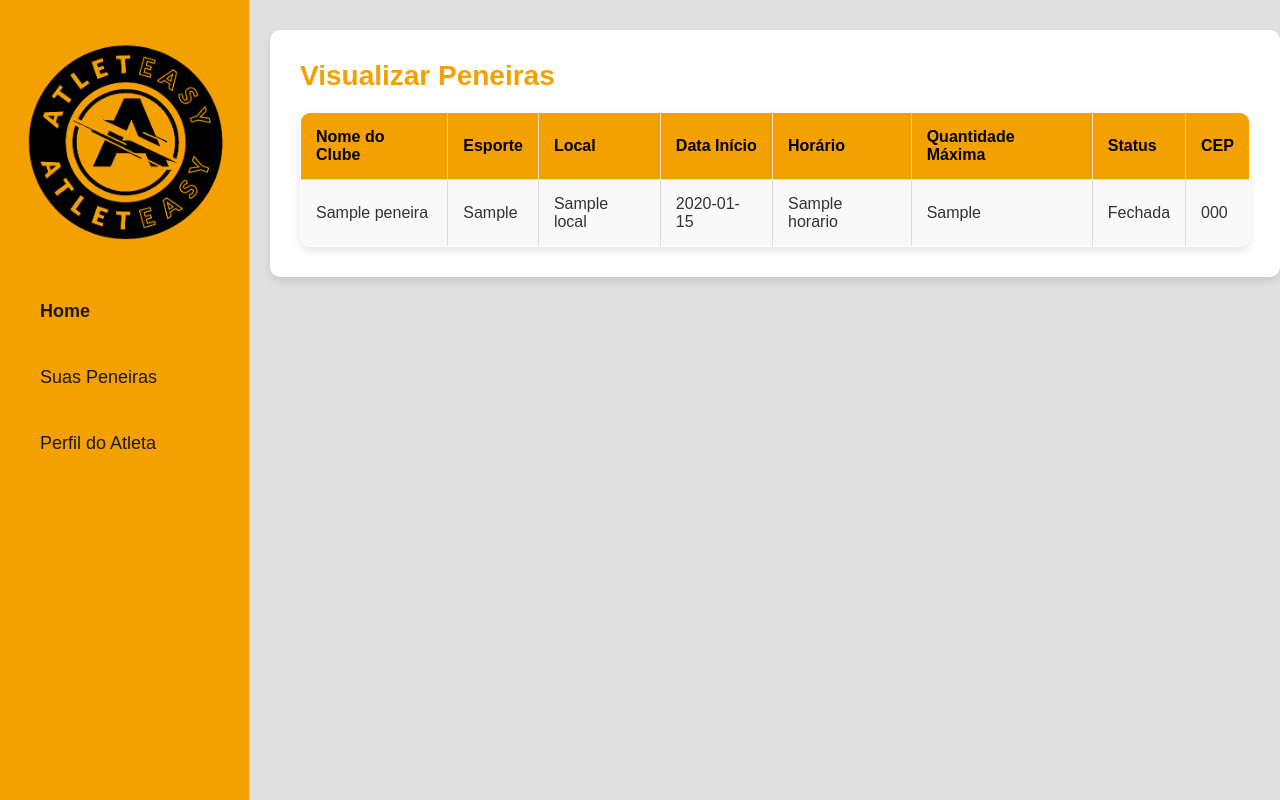
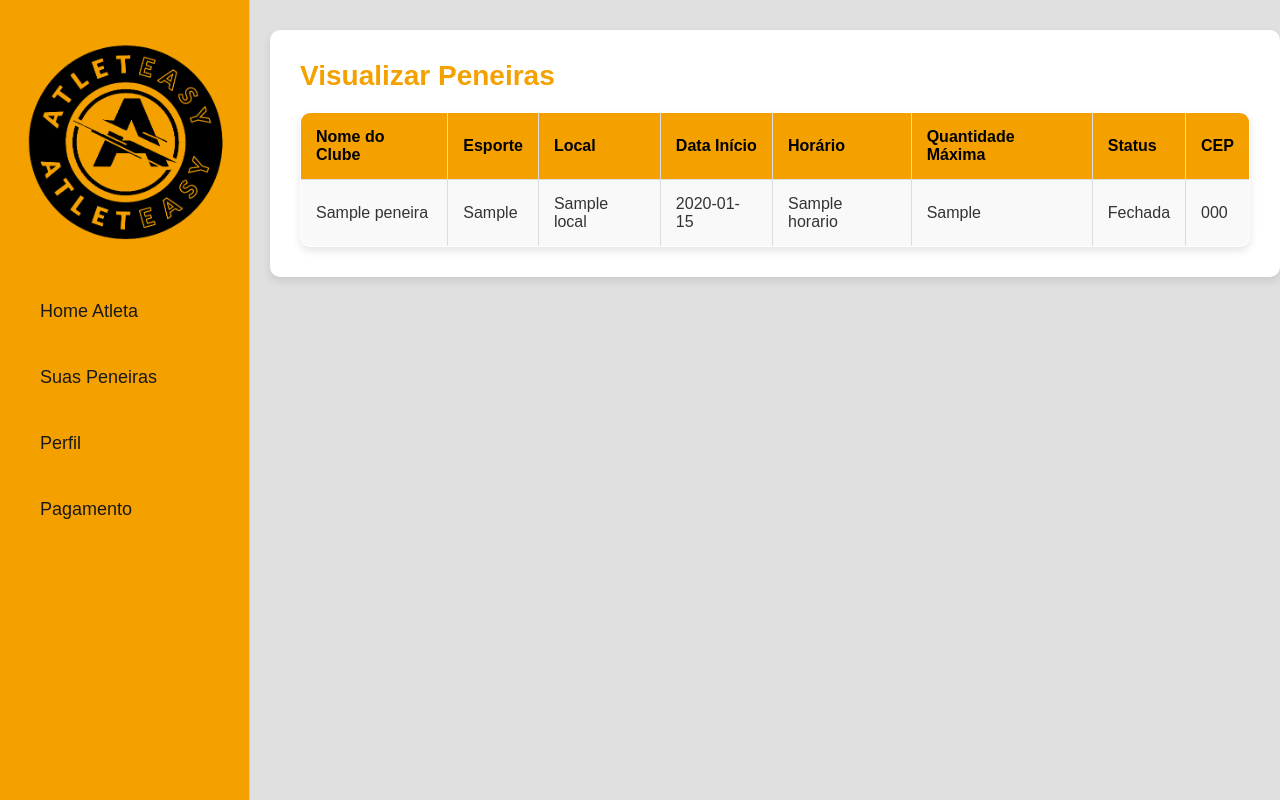
Before and after one commit to GuilhermeCalifoni-code/AtletEasy, a Flask app: template AtletEasy/templates/visualizarPeneiras.html in a window 1280 px wide. Run offline with Flask 3, Linux system fonts and the light colour scheme; the template is opened without the code that fills it: most values are stand-ins (such as "Sample title", 1, 10 or a date in 2020).

Commit message:
A navegação entre as abas está funcionando

```diff
--- a/AtletEasy/templates/perfilAtleta.html
+++ b/AtletEasy/templates/perfilAtleta.html
@@ -15,7 +15,8 @@
           <ul>
             <li><a href="{{ url_for('atleta.home_atleta') }}">Home Atleta</a></li>
             <li><a href="{{ url_for('atleta.visualizar_peneiras') }}">Suas Peneiras</a></li>
-                <li><a href="{{ url_for('atleta.perfil_atleta') }}" style="font-weight: bold;">Perfil</a></li>
+            <li><a href="{{ url_for('atleta.perfil_atleta') }}">Perfil</a></li>
+            <li><a href="{{ url_for('atleta.paga_atleta') }}">Pagamento</a></li>
           </ul>
         </nav>
       </div>
--- a/AtletEasy/templates/visualizarPeneiras.html
+++ b/AtletEasy/templates/visualizarPeneiras.html
@@ -10,16 +10,17 @@
 <body>
     <div class="menu-lateral">
         <div class="logo">
-            <img src="/static/images/logo.png" alt="Logo Atletas" style="width: 100%; margin-bottom: 20px;">
+          <img src="{{ url_for('static', filename='images/logo.png') }}" alt="Logo Atletas" style="width: 100%; margin-bottom: 20px;">
         </div>
         <nav>
-            <ul>
-                <li><a href="/home-atleta" style="font-weight: bold;">Home</a></li>
-                <li><a href="/visualizar-peneiras">Suas Peneiras</a></li>
-                <li><a href="/perfil-atleta">Perfil do Atleta</a></li>
-            </ul>
+          <ul>
+            <li><a href="{{ url_for('atleta.home_atleta') }}">Home Atleta</a></li>
+            <li><a href="{{ url_for('atleta.visualizar_peneiras') }}">Suas Peneiras</a></li>
+            <li><a href="{{ url_for('atleta.perfil_atleta') }}">Perfil</a></li>
+            <li><a href="{{ url_for('atleta.paga_atleta') }}">Pagamento</a></li>
+          </ul>
         </nav>
-    </div>
+      </div>
 
     <div class="conteudo">
         <h1>Visualizar Peneiras</h1>
```
Lines whose indentation alone changed are shown as unchanged.
